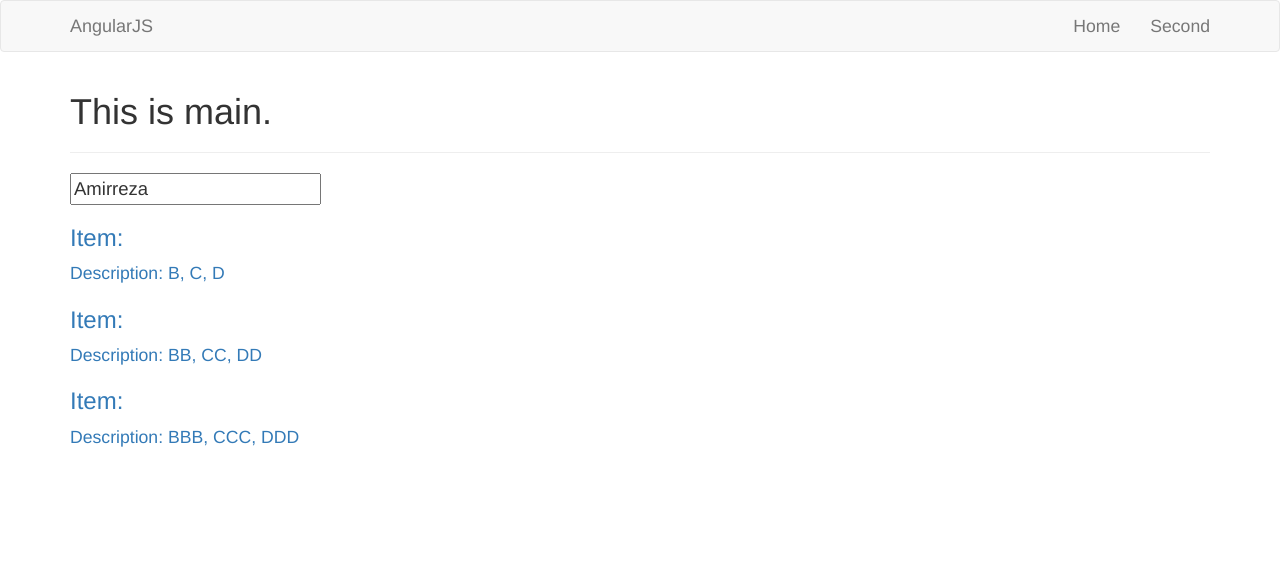
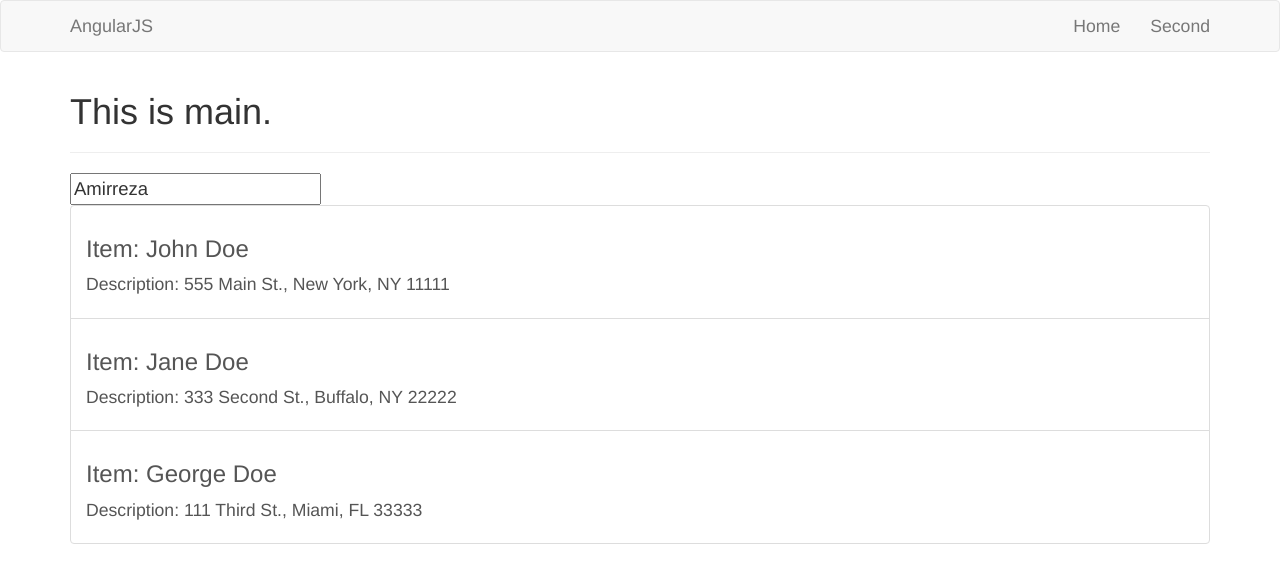
Before and after one commit to amirreza1751/angularjs-training, a plain HTML site: page index.htm in a window 1280 px wide. Drawn offline with nearby package versions, Linux system fonts and the light colour scheme; some packages are replaced by stand-ins of ours; some icons are missing.

Commit message:
fixing iteration issue

```diff
--- a/app.js
+++ b/app.js
@@ -37,36 +37,40 @@ myApp.controller('mainController', ['$scope', '$log', 'nameService',
     $log.info(nameService.name);
     $log.info(nameService.nameLength());
 
-    $scope.people =[
-        {
-            name: 'A',
-            address: 'B',
-            city: 'C',
-            zip: 'D'
-        },
+        $scope.people = [
+            {
+                name: 'John Doe',
+                address: '555 Main St.',
+                city: 'New York',
+                state: 'NY',
+                zip: '11111'
+            },
+            {
+                name: 'Jane Doe',
+                address: '333 Second St.',
+                city: 'Buffalo',
+                state: 'NY',
+                zip: '22222'
+            },
+            {
+                name: 'George Doe',
+                address: '111 Third St.',
+                city: 'Miami',
+                state: 'FL',
+                zip: '33333'
+            }
+        ]
 
-        {
-            name: 'AA',
-            address: 'BB',
-            city: 'CC',
-            zip: 'DD'
-        },
+        $scope.formattedAddress = function(person) {
 
-        {
-            name: 'AAA',
-            address: 'BBB',
-            city: 'CCC',
-            zip: 'DDD'
-        },
-    ]
-    $scope.formattedAddress = function (person){
-        return person.address + ', ' + person.city + ', ' + person.zip;
-    }
+            return person.address + ', ' + person.city + ', ' + person.state + ' ' + person.zip;
+
+        };
 }]);
 
 myApp.controller('secondController', ['$scope', '$log', '$routeParams', 'nameService',
     function($scope, $log, $routeParam, nameService) {
-    $scope.name = 'second';
+    // $scope.name = 'second';
     $scope.$watch('name', function (){
         nameService.name = $scope.name;
     });
@@ -81,8 +85,14 @@ myApp.directive('searchResult', function (){
         templateUrl: 'pages/search-result.html',
         replace: true,
         scope: {
-            people: '=',
+            person: '=',
             formattedAddress: '&'
+        },
+        link: function (scope, element, attrs){
+            // if (scope.person.name === 'AAA'){
+            //     element.classList.add("alert", "alert-danger");
+            // }
+            console.log(scope)
         }
     }
 });
--- a/pages/main.html
+++ b/pages/main.html
@@ -10,13 +10,15 @@
 <!--&gt;-->
 <!--</search-result>-->
 
-<search-result
-        ng-repeat="person in people"
-        person-object="person"
-        formatted-address="formattedAddress(person)"
->
-</search-result>
+<div class="list-group">
+    <search-result
+            ng-repeat="person in people"
+            person="person"
+            formatted-address="formattedAddress(person)"
+    >
+    </search-result>
 
 
+</div>
 
 <!--<div search-result> </div>-->
--- a/pages/search-result.html
+++ b/pages/search-result.html
@@ -1,4 +1,4 @@
-<a>
+<a class="list-group-item">
     <h3>Item: {{person.name}}</h3>
     <p>Description: {{formattedAddress(person)}}</p>
 <!--    <p>Description: {{formattedAddress({aperson: person})}}</p>-->
```
